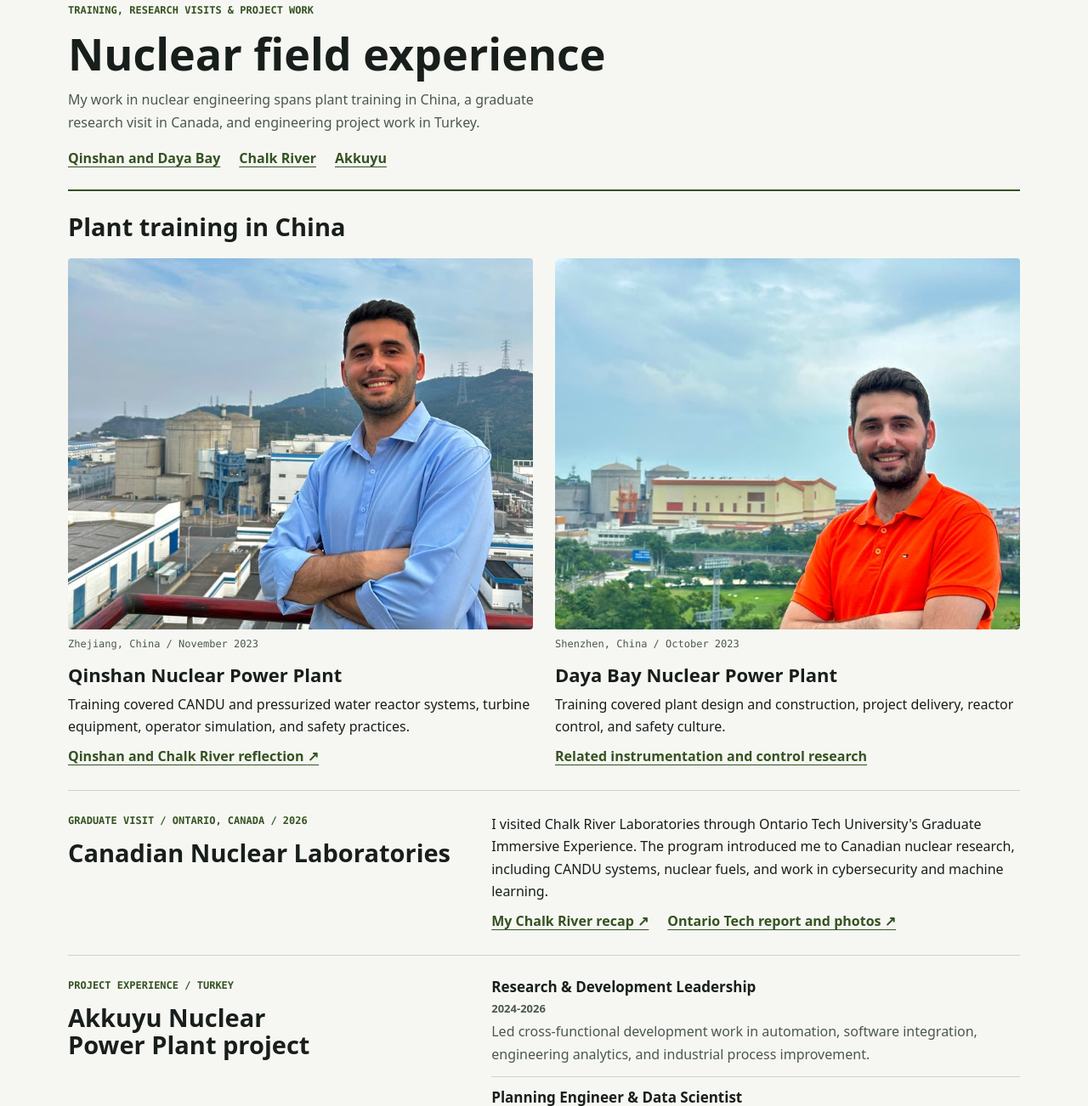
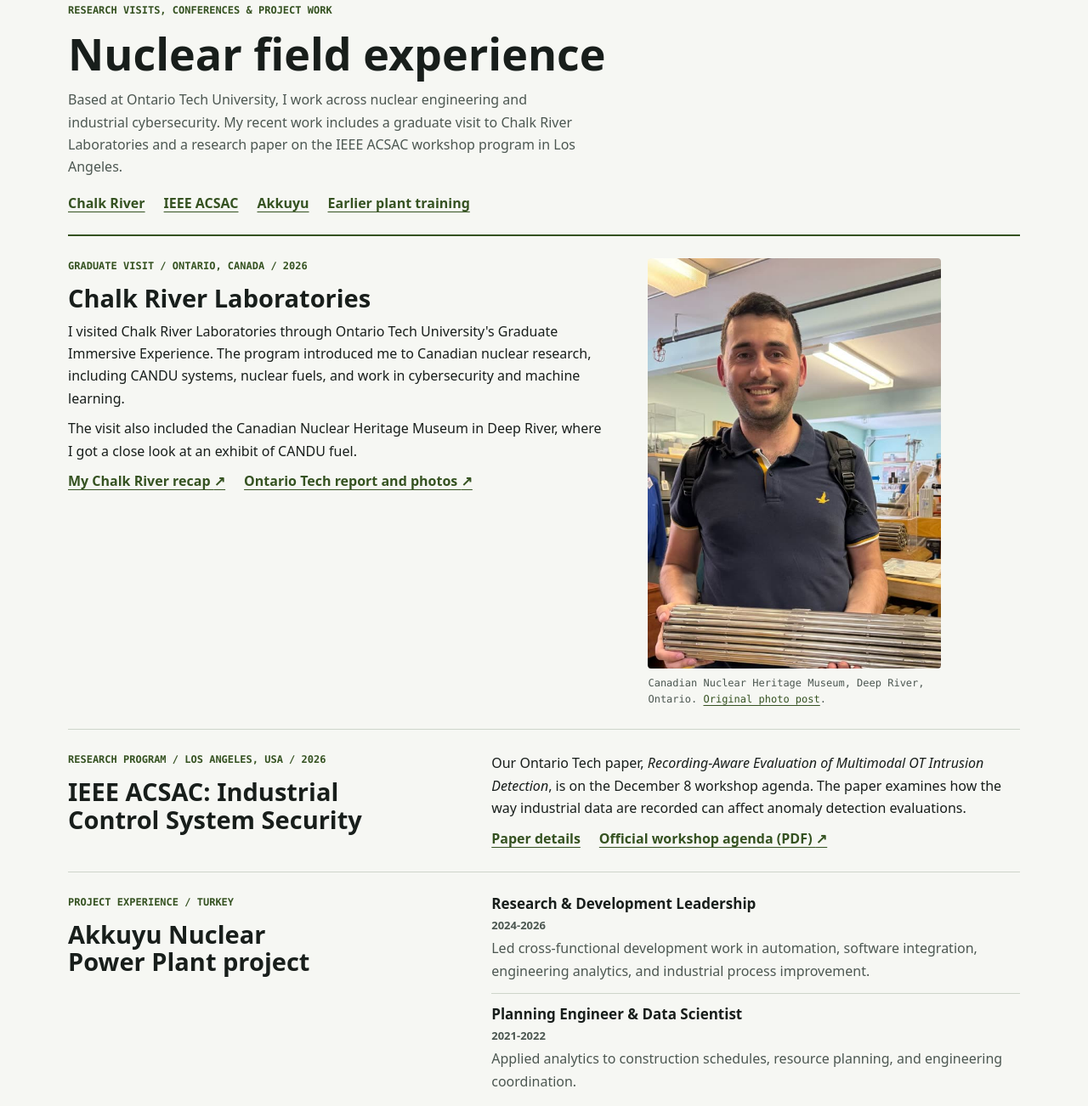
Before and after one commit to mumutozbek/mumutozbek.github.io, a plain HTML site: page experience.html in a window 1280 px wide. Shown: the part 120-1422 px from the top of the page at 85% size. Drawn offline with Linux system fonts and the light colour scheme.

Commit message:
Lead with Chalk River and North American research

```diff
--- a/experience.html
+++ b/experience.html
@@ -4,16 +4,16 @@
   <meta charset="utf-8">
   <meta name="viewport" content="width=device-width, initial-scale=1">
   <title>Nuclear Field Experience | Mustafa Umut Ozbek</title>
-  <meta name="description" content="Mustafa Umut Ozbek's nuclear engineering experience: Qinshan and Daya Bay plant training, graduate immersion at Chalk River Laboratories, and project work at Akkuyu.">
+  <meta name="description" content="Mustafa Umut Ozbek's nuclear engineering experience at Chalk River Laboratories in Canada, industrial cybersecurity research at IEEE ACSAC in the United States, and international project work.">
   <link rel="canonical" href="https://mumutozbek.github.io/experience.html">
   <link rel="icon" href="./assets/portrait.jpg?v=2" type="image/jpeg">
-  <link rel="stylesheet" href="./styles.css?v=4">
+  <link rel="stylesheet" href="./styles.css?v=5">
   <meta property="og:type" content="website">
   <meta property="og:title" content="Nuclear Field Experience | Mustafa Umut Ozbek">
-  <meta property="og:description" content="Plant training in China, a lab visit in Canada, and project work at Akkuyu in Turkey.">
+  <meta property="og:description" content="Chalk River Laboratories in Canada, industrial cybersecurity research at IEEE ACSAC in the United States, and international project work.">
   <meta property="og:url" content="https://mumutozbek.github.io/experience.html">
-  <meta property="og:image" content="https://mumutozbek.github.io/assets/qinshan-plant-training.jpg">
-  <meta property="og:image:alt" content="Mustafa Umut Ozbek with buildings at Qinshan Nuclear Power Plant in the background">
+  <meta property="og:image" content="https://mumutozbek.github.io/assets/chalk-river-museum-portrait.jpg">
+  <meta property="og:image:alt" content="Mustafa Umut Ozbek holding a CANDU fuel-bundle exhibit in Deep River, Ontario">
   <meta name="twitter:card" content="summary">
   <script type="application/ld+json">
   {
@@ -41,46 +41,39 @@
   </header>
   <main id="main" class="wrap research-profile field-profile">
     <header class="research-profile-header">
-      <p class="eyebrow">Training, research visits &amp; project work</p>
+      <p class="eyebrow">Research visits, conferences &amp; project work</p>
       <h1>Nuclear field experience</h1>
-      <p>My work in nuclear engineering spans plant training in China, a graduate research visit in Canada, and engineering project work in Turkey.</p>
+      <p>Based at Ontario Tech University, I work across nuclear engineering and industrial cybersecurity. My recent work includes a graduate visit to Chalk River Laboratories and a research paper on the IEEE ACSAC workshop program in Los Angeles.</p>
       <nav class="text-links topic-links" aria-label="Experience topics">
-        <a href="#plant-training">Qinshan and Daya Bay</a>
         <a href="#chalk-river">Chalk River</a>
+        <a href="#los-angeles">IEEE ACSAC</a>
         <a href="#akkuyu">Akkuyu</a>
+        <a href="#plant-training">Earlier plant training</a>
       </nav>
     </header>
-    <section id="plant-training" aria-labelledby="plant-training-heading">
-      <h2 id="plant-training-heading">Plant training in China</h2>
-      <div class="field-gallery">
-        <article>
-          <figure>
-            <img src="./assets/qinshan-plant-training.jpg" width="810" height="1080" alt="Mustafa Umut Ozbek in a blue shirt at Qinshan, with plant buildings and hills behind him">
-            <figcaption>Zhejiang, China / November 2023</figcaption>
-          </figure>
-          <h3>Qinshan Nuclear Power Plant</h3>
-          <p>Training covered CANDU and pressurized water reactor systems, turbine equipment, operator simulation, and safety practices.</p>
-          <p class="text-links"><a href="https://www.linkedin.com/posts/mustafaumutozbek_candu-nuclearenergy-ugcPost-7526851310755905536-dFxi/">Qinshan and Chalk River reflection <span aria-hidden="true">&#8599;</span></a></p>
-        </article>
-        <article>
-          <figure>
-            <img src="./assets/daya-bay-plant-training.jpg" width="810" height="1080" alt="Mustafa Umut Ozbek in an orange shirt overlooking Daya Bay Nuclear Power Plant">
-            <figcaption>Shenzhen, China / October 2023</figcaption>
-          </figure>
-          <h3>Daya Bay Nuclear Power Plant</h3>
-          <p>Training covered plant design and construction, project delivery, reactor control, and safety culture.</p>
-          <p class="text-links"><a href="./research.html#instrumentation-control">Related instrumentation and control research</a></p>
-        </article>
-      </div>
-    </section>
-    <section id="chalk-river" class="field-entry" aria-labelledby="chalk-river-heading">
+    <section id="chalk-river" class="research-feature" aria-labelledby="chalk-river-heading">
       <div>
         <p class="eyebrow">Graduate visit / Ontario, Canada / 2026</p>
-        <h2 id="chalk-river-heading">Canadian Nuclear Laboratories</h2>
+        <h2 id="chalk-river-heading">Chalk River Laboratories</h2>
+        <p>I visited Chalk River Laboratories through Ontario Tech University's Graduate Immersive Experience. The program introduced me to Canadian nuclear research, including CANDU systems, nuclear fuels, and work in cybersecurity and machine learning.</p>
+        <p>The visit also included the Canadian Nuclear Heritage Museum in Deep River, where I got a close look at an exhibit of CANDU fuel.</p>
+        <p class="text-links"><a href="https://www.linkedin.com/posts/mustafaumutozbek_nuclearenergy-cnl-nuclear-ugcPost-7493762161824108544-ZV-P/">My Chalk River recap <span aria-hidden="true">&#8599;</span></a><a href="https://news.ontariotechu.ca/archives/2026/08/ontario-tech-university-graduate-students-explore-the-future-of-nuclear-innovation-at-canadian-nuclear-laboratories.php">Ontario Tech report and photos <span aria-hidden="true">&#8599;</span></a></p>
+      </div>
+      <figure class="field-portrait">
+        <div class="field-portrait-frame">
+          <img src="./assets/chalk-river-museum-portrait.jpg" width="900" height="1200" alt="Mustafa Umut Ozbek holding a CANDU fuel-bundle exhibit at the Canadian Nuclear Heritage Museum">
+        </div>
+        <figcaption>Canadian Nuclear Heritage Museum, Deep River, Ontario. <a href="https://www.linkedin.com/posts/mustafaumutozbek_candu-nuclearenergy-ugcPost-7526851310755905536-dFxi/">Original photo post</a>.</figcaption>
+      </figure>
+    </section>
+    <section id="los-angeles" class="field-entry" aria-labelledby="los-angeles-heading">
+      <div>
+        <p class="eyebrow">Research program / Los Angeles, USA / 2026</p>
+        <h2 id="los-angeles-heading">IEEE ACSAC: Industrial Control System Security</h2>
       </div>
       <div>
-        <p>I visited Chalk River Laboratories through Ontario Tech University's Graduate Immersive Experience. The program introduced me to Canadian nuclear research, including CANDU systems, nuclear fuels, and work in cybersecurity and machine learning.</p>
-        <p class="text-links"><a href="https://www.linkedin.com/posts/mustafaumutozbek_nuclearenergy-cnl-nuclear-ugcPost-7493762161824108544-ZV-P/">My Chalk River recap <span aria-hidden="true">&#8599;</span></a><a href="https://news.ontariotechu.ca/archives/2026/08/ontario-tech-university-graduate-students-explore-the-future-of-nuclear-innovation-at-canadian-nuclear-laboratories.php">Ontario Tech report and photos <span aria-hidden="true">&#8599;</span></a></p>
+        <p>Our Ontario Tech paper, <cite>Recording-Aware Evaluation of Multimodal OT Intrusion Detection</cite>, is on the December 8 workshop agenda. The paper examines how the way industrial data are recorded can affect anomaly detection evaluations.</p>
+        <p class="text-links"><a href="./#icss">Paper details</a><a href="https://www.acsac.org/2026/workshops/icss/ICSS2026-Agenda.pdf">Official workshop agenda (PDF) <span aria-hidden="true">&#8599;</span></a></p>
       </div>
     </section>
     <section id="akkuyu" class="field-entry" aria-labelledby="akkuyu-heading">
@@ -96,6 +89,16 @@
         <p class="text-links"><a href="./cv.html#cv-experience">Experience in the CV</a><a href="./research.html#project-management">Engineering project management research</a></p>
       </div>
     </section>
+    <section id="plant-training" class="field-entry" aria-labelledby="plant-training-heading">
+      <div>
+        <p class="eyebrow">Earlier field training / 2023</p>
+        <h2 id="plant-training-heading">Qinshan and Daya Bay</h2>
+      </div>
+      <div>
+        <p>Plant training in China covered reactor systems, instrumentation and control, and nuclear safety practices.</p>
+        <p class="text-links"><a href="./research.html#instrumentation-control">Related instrumentation and control research</a></p>
+      </div>
+    </section>
     <p class="text-links"><a href="./research.html">Research areas</a><a href="./cv.html">Full CV</a><a href="./#contact">Get in touch</a></p>
   </main>
   <footer class="site-footer"><div class="wrap footer-inner"><span>Mustafa Umut Ozbek</span><a href="#main">Back to top <span aria-hidden="true">&#8593;</span></a></div></footer>
--- a/styles.css
+++ b/styles.css
@@ -127,14 +127,14 @@ figcaption { margin-top: 8px; font: 12px/1.55 var(--mono); color: var(--muted);
 .research-profile section p { max-width: 75ch; margin-top: 9px; }
 .research-feature { display: grid; grid-template-columns: minmax(0, 1.45fr) minmax(0, 1fr); gap: 24px 48px; align-items: start; }
 .research-figure { max-width: 460px; }
-.research-figure img, .field-gallery img { width: 100%; aspect-ratio: 4 / 3; object-fit: cover; object-position: center 58%; border-radius: 4px; }
-.research-figure a { color: var(--link); }
+.research-figure img { width: 100%; aspect-ratio: 4 / 3; object-fit: cover; object-position: center 58%; border-radius: 4px; }
+.research-figure a, .field-portrait a { color: var(--link); }
 .field-profile h1 { max-width: none; }
-.field-gallery { display: grid; grid-template-columns: repeat(2, minmax(0, 1fr)); gap: 26px; margin-top: 20px; }
-.field-gallery h3 { margin-top: 14px; }
-.field-gallery img { aspect-ratio: 5 / 4; object-position: center 64%; }
+.field-portrait { width: 100%; max-width: 345px; }
+.field-portrait-frame { position: relative; aspect-ratio: 5 / 7; overflow: hidden; border-radius: 4px; }
+.field-portrait-frame img { position: absolute; top: -10%; left: -29%; width: 160%; max-width: none; }
 .field-entry { display: grid; grid-template-columns: minmax(0, .84fr) minmax(0, 1.16fr); gap: 12px 48px; }
-.field-entry .eyebrow { margin-top: 0; }
+.field-profile section .eyebrow { margin-top: 0; }
 .field-entry > div > p:first-child { margin-top: 0; }
 .field-roles > div:first-child { padding-top: 0; border-top: 0; }
 .site-nav [aria-current="page"] { color: var(--accent); }
@@ -217,8 +217,7 @@ figcaption { margin-top: 8px; font: 12px/1.55 var(--mono); color: var(--muted);
   .research-profile { padding-block: 30px 48px; }
   .research-profile h1 { font-size: 36px; }
   .research-profile h2 { font-size: 24px; }
-  .research-feature, .field-gallery, .field-entry { grid-template-columns: minmax(0, 1fr); }
-  .field-gallery { gap: 24px; }
+  .research-feature, .field-entry { grid-template-columns: minmax(0, 1fr); }
   .hero-eyebrow { margin-bottom: 12px; }
   .hero-description { margin-top: 15px; font-size: 16px; }
   .actions { margin-top: 18px; gap: 8px; }
```
Also changed, not shown: assets/chalk-river-museum-portrait.jpg (added), 1 other file.
